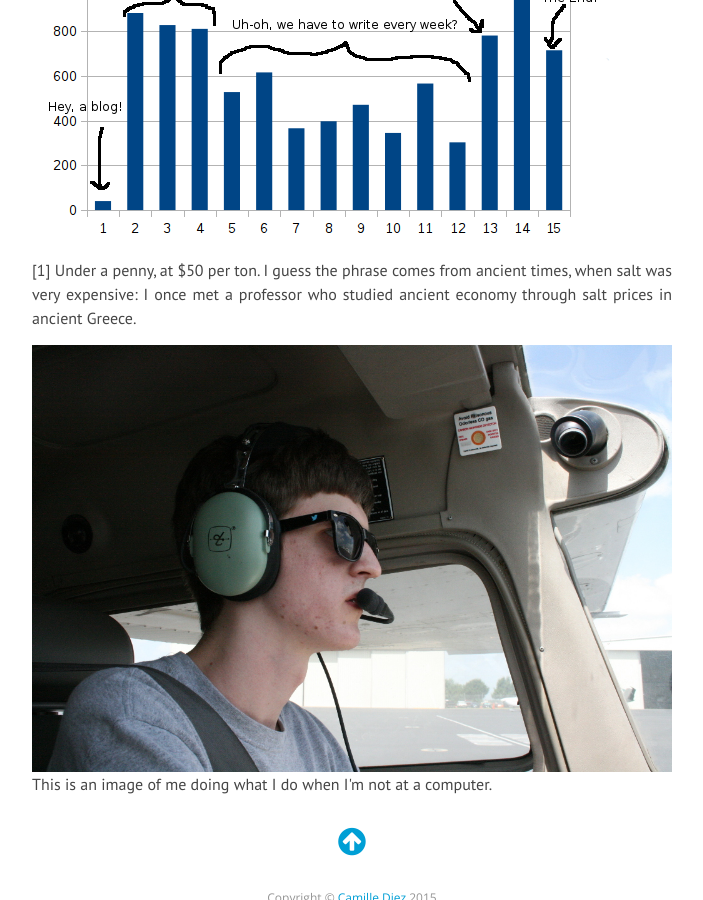
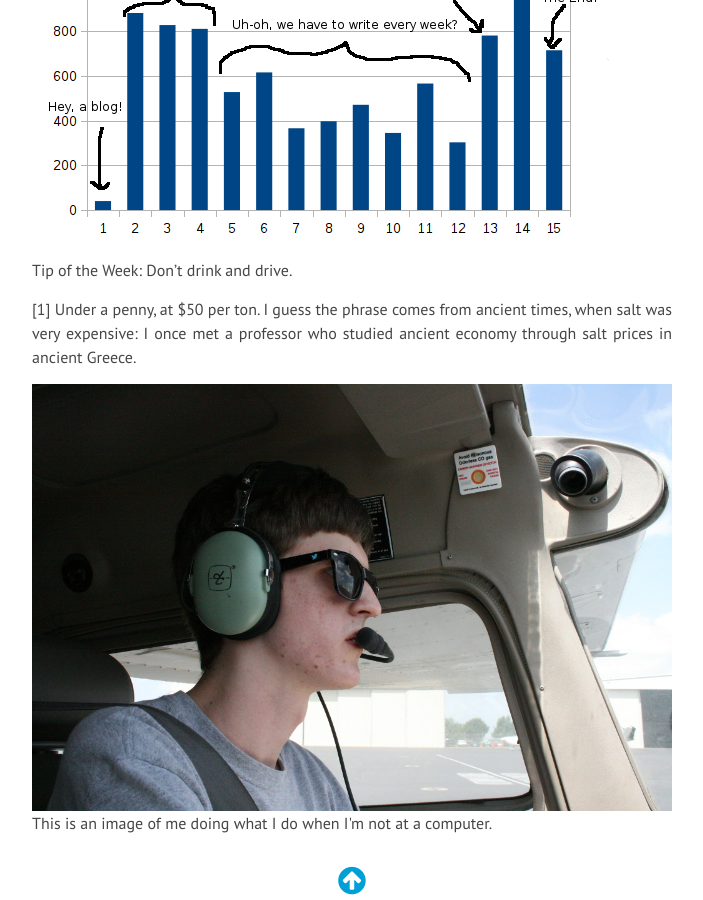
Before and after one commit to lkolbly/cs371p-web, a Jekyll site: the page built from _posts/2015-12-05-over-and-out.markdown, in a window 1280 px wide and 900 px high, scrolled down 1973 px. Shown: the whole window, without its empty margins (288-991 px from the left). Built offline with Jekyll 4.4.1, drawn with Linux system fonts in a browser that asks for light colours; nearby versions of some CDN libraries; Markdown is read by kramdown in place of the engine named in the settings.

Commit message:
Added TotW.

```diff
--- a/_posts/2015-12-05-over-and-out.markdown
+++ b/_posts/2015-12-05-over-and-out.markdown
@@ -56,4 +56,6 @@ If you prefer a graphical interpretation of the class, this is a graph of the nu
 
 ![Helpful screenshot]({{site.baseurl}}/wordcount-graph-labelled.png)
 
+Tip of the Week: Don't drink and drive.
+
 [1] Under a penny, at $50 per ton. I guess the phrase comes from ancient times, when salt was very expensive: I once met a professor who studied ancient economy through salt prices in ancient Greece.
```
